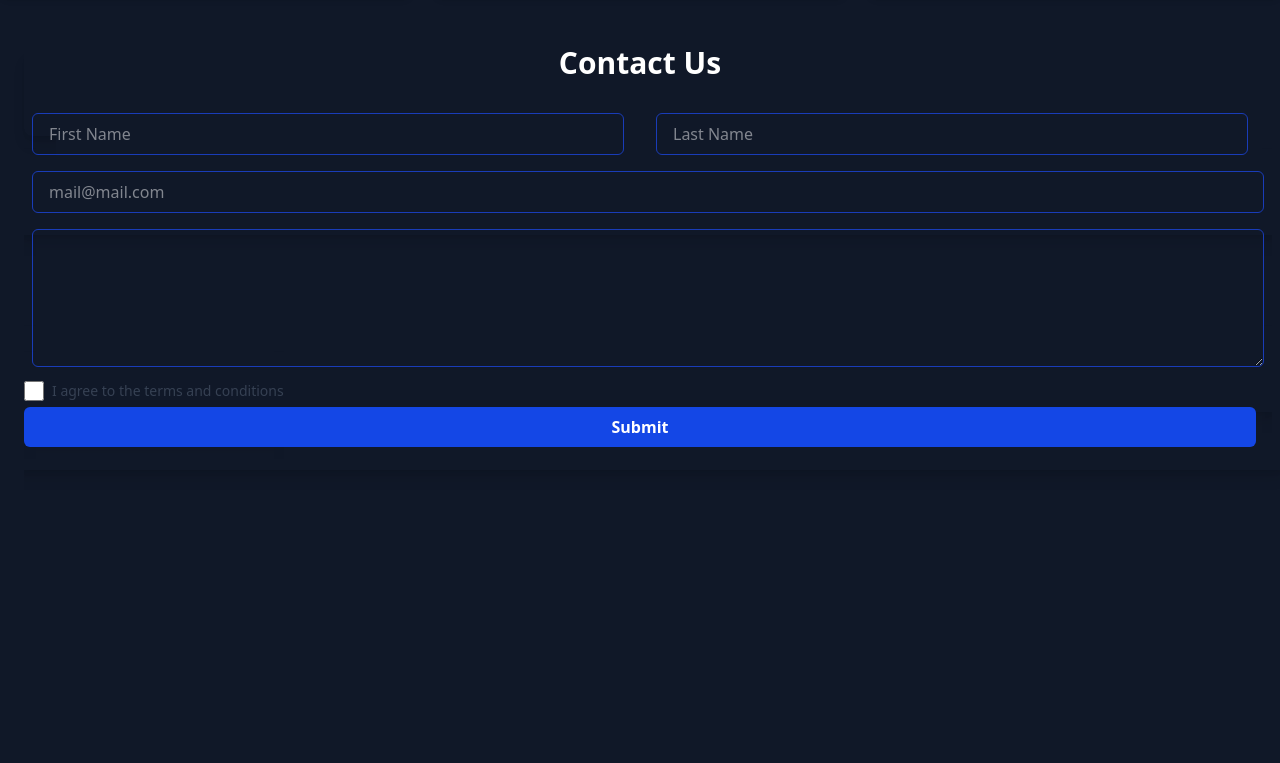
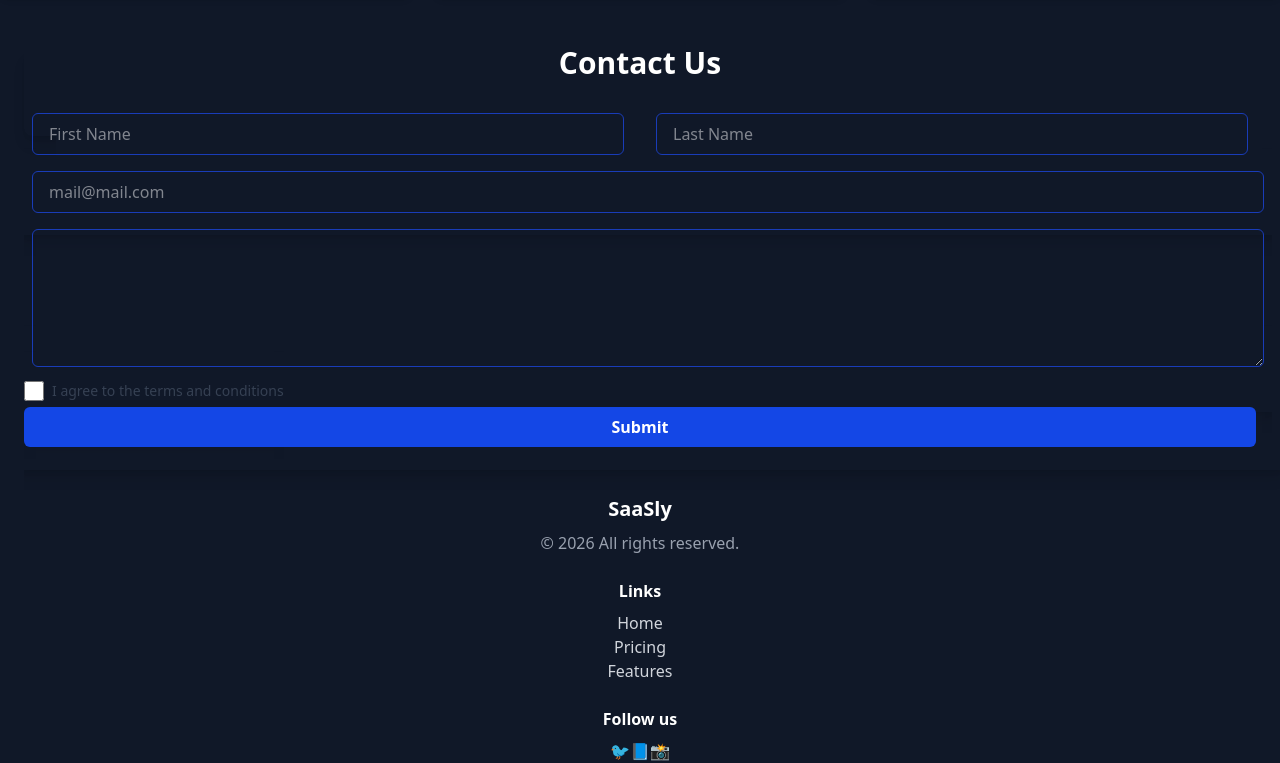
Before and after one commit to malikahsan13/tailwind_projects, a website: page Project6_final.html in a window 1280 px wide. Shown: the part 969-1732 px from the top of the page. Before the commit the page ends 1464 px from the top, so only its background shows below. Drawn offline with Linux system fonts and the light colour scheme.

Commit message:
added footer section

```diff
--- a/Project6_final.html
+++ b/Project6_final.html
@@ -150,7 +150,32 @@
      <!-- footer -->
 
      <footer class="bg-gray-900 text-white">
+      <div class="grid grid-cols-1 md:grid-col-3 gap-6 text-center">
 
+        <div class="">
+          <h3 class="font-bold text-xl mb-2">SaaSly</h3>
+          <p class="text-gray-400 ">&copy; 2026 All rights reserved.</p>
+        </div>
+
+        <div class="">
+          <h4 class="font-semibold mb-2">Links</h3>
+          <ul class="text-gray-300 space-y-1">
+            <li><a href="#">Home</a></li>
+            <li><a href="#">Pricing</a></li>
+            <li><a href="#">Features</a></li>
+          </ul>
+        </div>
+
+        <div>
+          <h4 class="font-semibold mb-2">Follow us</h3>
+          <ul class="flex justify-center md:justify-start space-x-4">
+            <li><a href="#">🐦</a></li>
+            <li><a href="#">📘</a></li>
+            <li><a href="#">📸</a></li>
+          </ul>
+        </div>
+
+      </div>
      </footer>
   </body>
 </html>
```
